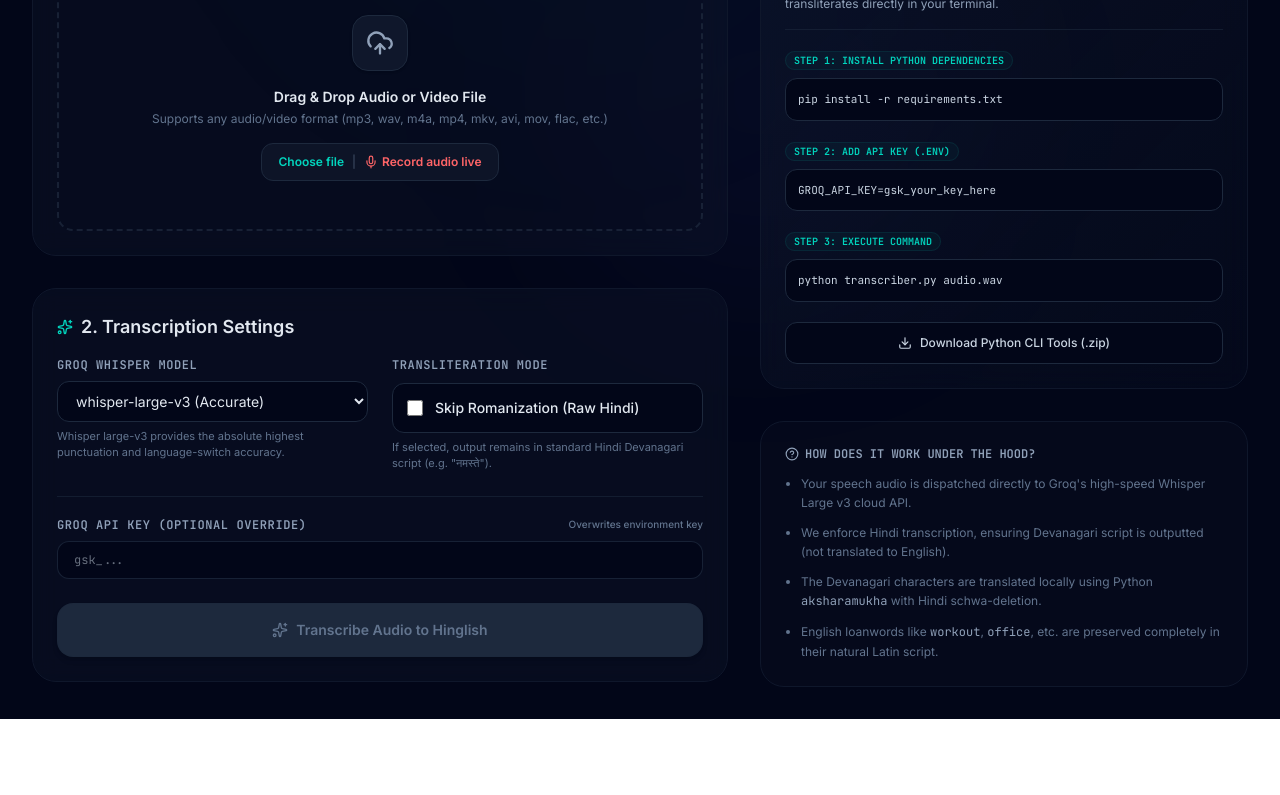
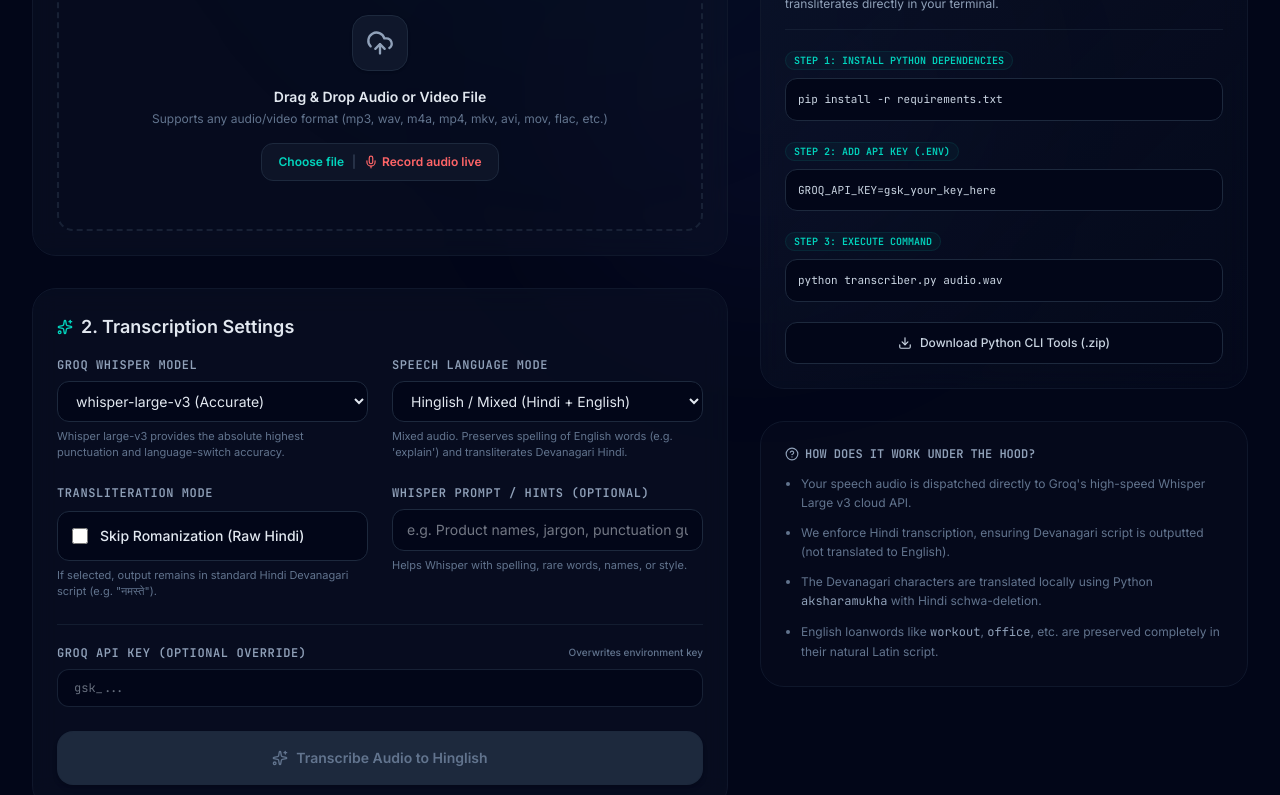
Before and after one commit to AryannGoel/Transcriber-AI, a React (Vite) app: page / in a window 1280 px wide. Shown: the part 467-1262 px from the top of the page. Before the commit the page ends 1186 px from the top, so only its background shows below. Built offline with nearby package versions, Linux system fonts and the light colour scheme.

Commit message:
feat: add language mode and custom prompt support
Introduced configurable language modes (Hinglish, Hindi, English) and a custom prompt field to the transcription pipeline, allowing for better control over Whisper's output and transcription context.

```diff
--- a/server.ts
+++ b/server.ts
@@ -45,6 +45,8 @@ app.post("/api/transcribe", upload.single("file"), (req, res) => {
   const audioFilePath = req.file.path;
   const model = req.body.model || "whisper-large-v3";
   const keepDevanagari = req.body.keepDevanagari === "true";
+  const languageMode = req.body.languageMode || "hinglish";
+  const customPrompt = req.body.customPrompt || "";
 
   // Accept custom Groq key from client if configured, otherwise fallback to server environment
   const groqKey = req.body.groqApiKey || process.env.GROQ_API_KEY;
@@ -57,10 +59,36 @@ app.post("/api/transcribe", upload.single("file"), (req, res) => {
     });
   }
 
+  // Setup prompt and language based on mode
+  let whisperLanguage = "";
+  let whisperPrompt = "";
+
+  if (languageMode === "hindi") {
+    whisperLanguage = "hi";
+    whisperPrompt = "यह बातचीत हिंदी में है। कृपया सभी शब्दों को देवनागरी लिपि में लिखें।";
+  } else if (languageMode === "english") {
+    whisperLanguage = "en";
+    whisperPrompt = "This is a transcription of pure English spoken audio. Write everything in English.";
+  } else {
+    // Hinglish Mode: Let Whisper auto-detect, guide it to separate scripts
+    whisperPrompt = "This is a transcription of mixed Hindi and English (Hinglish) spoken audio. Write English words in English (Latin script) and Hindi words in Devanagari (Hindi) script. Do not translate. Example: 'main aapko explain karta hoon', 'please listen carefully', 'ye product bahut accha hai'.";
+  }
+
+  if (customPrompt && customPrompt.trim()) {
+    whisperPrompt = `${whisperPrompt} Context hints: ${customPrompt.trim()}`;
+  }
+
   // Construct command
   let cmd = `python3 transcriber.py "${audioFilePath}" --model "${model}"`;
   if (keepDevanagari) {
     cmd += " --keep-devanagari";
+  }
+  if (whisperLanguage) {
+    cmd += ` --language "${whisperLanguage}"`;
+  }
+  if (whisperPrompt) {
+    const escapedPrompt = whisperPrompt.replace(/\\/g, "\\\\").replace(/"/g, '\\"');
+    cmd += ` --prompt "${escapedPrompt}"`;
   }
 
   console.log(`[Server] Executing: ${cmd}`);
--- a/src/App.tsx
+++ b/src/App.tsx
@@ -28,7 +28,9 @@ export default function App() {
   const [dragActive, setDragActive] = useState<boolean>(false);
   const [options, setOptions] = useState<TranscriberOptions>({
     model: "whisper-large-v3",
-    keepDevanagari: false
+    keepDevanagari: false,
+    languageMode: "hinglish",
+    customPrompt: ""
   });
   const [customKey, setCustomKey] = useState<string>("");
   const [isTranscribing, setIsTranscribing] = useState<boolean>(false);
@@ -201,6 +203,10 @@ export default function App() {
     formData.append("file", file);
     formData.append("model", options.model);
     formData.append("keepDevanagari", options.keepDevanagari ? "true" : "false");
+    formData.append("languageMode", options.languageMode);
+    if (options.customPrompt) {
+      formData.append("customPrompt", options.customPrompt);
+    }
 
     if (customKey.trim()) {
       formData.append("groqApiKey", customKey.trim());
@@ -473,6 +479,29 @@ export default function App() {
                   </p>
                 </div>
 
+                {/* Speech Language Mode */}
+                <div>
+                  <label className="block text-xs font-mono font-semibold uppercase tracking-wider text-slate-400 mb-2">
+                    Speech Language Mode
+                  </label>
+                  <select
+                    value={options.languageMode}
+                    onChange={(e) => setOptions(prev => ({ ...prev, languageMode: e.target.value as any }))}
+                    className="w-full bg-slate-950 border border-slate-800 rounded-xl px-3.5 py-2.5 text-sm text-slate-200 focus:outline-none focus:border-teal-500 transition"
+                  >
+                    <option value="hinglish">Hinglish / Mixed (Hindi + English)</option>
+                    <option value="hindi">Pure Hindi (Forces Devanagari)</option>
+                    <option value="english">Pure English (Forces Latin)</option>
+                  </select>
+                  <p className="mt-1.5 text-[11px] text-slate-500 leading-normal">
+                    {options.languageMode === "hinglish"
+                      ? "Mixed audio. Preserves spelling of English words (e.g. 'explain') and transliterates Devanagari Hindi."
+                      : options.languageMode === "hindi"
+                        ? "Forces Whisper to output everything in Devanagari script."
+                        : "Forces Whisper to output pure English."}
+                  </p>
+                </div>
+
                 {/* Keep Devanagari Script Toggle */}
                 <div>
                   <label className="block text-xs font-mono font-semibold uppercase tracking-wider text-slate-400 mb-2.5">
@@ -484,14 +513,32 @@ export default function App() {
                       id="keep-devanagari-checkbox"
                       checked={options.keepDevanagari}
                       onChange={(e) => setOptions(prev => ({ ...prev, keepDevanagari: e.target.checked }))}
-                      className="w-4 h-4 accent-teal-500 rounded border-slate-800 text-teal-500 focus:ring-teal-500 bg-slate-950"
+                      disabled={options.languageMode === "english"}
+                      className="w-4 h-4 accent-teal-500 rounded border-slate-800 text-teal-500 focus:ring-teal-500 bg-slate-950 disabled:opacity-50"
                     />
-                    <label htmlFor="keep-devanagari-checkbox" className="text-sm font-medium text-slate-200 cursor-pointer select-none">
+                    <label htmlFor="keep-devanagari-checkbox" className={`text-sm font-medium text-slate-200 cursor-pointer select-none ${options.languageMode === "english" ? "opacity-50 cursor-not-allowed" : ""}`}>
                       Skip Romanization (Raw Hindi)
                     </label>
                   </div>
                   <p className="mt-1.5 text-[11px] text-slate-500 leading-normal">
                     If selected, output remains in standard Hindi Devanagari script (e.g. "नमस्ते").
+                  </p>
+                </div>
+
+                {/* Custom Whisper Prompt */}
+                <div>
+                  <label className="block text-xs font-mono font-semibold uppercase tracking-wider text-slate-400 mb-2">
+                    Whisper Prompt / Hints (Optional)
+                  </label>
+                  <input
+                    type="text"
+                    value={options.customPrompt || ""}
+                    onChange={(e) => setOptions(prev => ({ ...prev, customPrompt: e.target.value }))}
+                    placeholder="e.g. Product names, jargon, punctuation guides"
+                    className="w-full bg-slate-950 border border-slate-800 rounded-xl px-3.5 py-2.5 text-sm text-slate-200 focus:outline-none focus:border-teal-500 transition"
+                  />
+                  <p className="mt-1.5 text-[11px] text-slate-500 leading-normal">
+                    Helps Whisper with spelling, rare words, names, or style.
                   </p>
                 </div>
               </div>
--- a/src/types.ts
+++ b/src/types.ts
@@ -7,4 +7,6 @@ export interface TranscriptionResult {
 export interface TranscriberOptions {
   model: string;
   keepDevanagari: boolean;
+  languageMode: "hinglish" | "hindi" | "english";
+  customPrompt?: string;
 }
```
Also changed, not shown: 1 other file (tests, documents, lock files or other folders).
